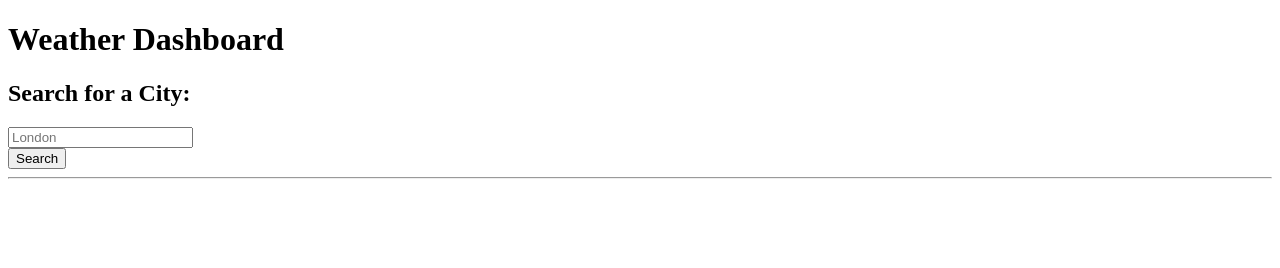
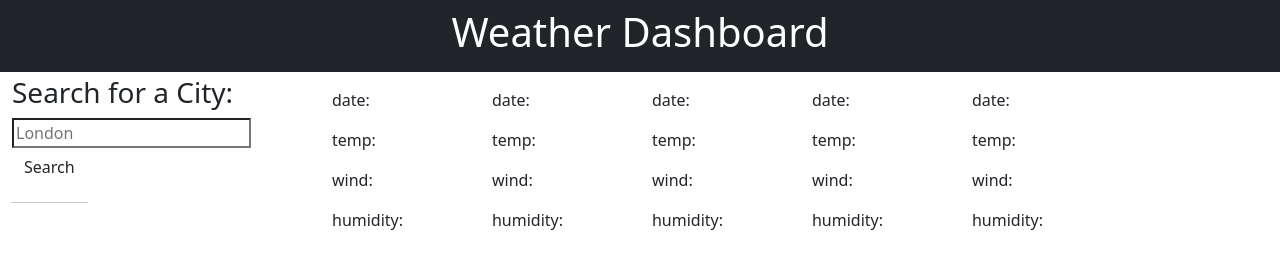
Before and after one commit to mirpur33/LocalStorage, a plain HTML site: page index.html in a window 1280 px wide. Drawn offline with nearby package versions, Linux system fonts and the light colour scheme.

Commit message:
Bootstap and layout adjustment

```diff
--- a/index.html
+++ b/index.html
@@ -6,6 +6,8 @@
   <meta name="viewport" content="width=device-width, initial-scale=1.0" />
   <meta http-equiv="X-UA-Compatible" content="ie=edge" />
   <link rel="stylesheet" href="styles/reset.css" />
+  <link href="https://cdn.jsdelivr.net/npm/bootstrap@5.3.2/dist/css/bootstrap.min.css" rel="stylesheet" integrity="sha384-T3c6CoIi6uLrA9TneNEoa7RxnatzjcDSCmG1MXxSR1GAsXEV/Dwwykc2MPK8M2HN" crossorigin="anonymous">
+
   <title>Weather Dashboard</title>
 </head>
 
@@ -40,7 +42,38 @@
 
       <div class="col-lg-9 pb-3">
         <section id="today" class="mt-3" role="region" aria-live="polite"></section>
-        <section id="forecast" class="row mt-3" role="region" aria-live="polite"></section>
+        <section id="forecast" class="row mt-3" role="region" aria-live="polite">
+          <section class = "col-md-2">
+            <p id = "date1">date:</p>
+            <p id = "temp1">temp:</p>
+            <p id = "wind1">wind:</p>
+            <p id = "humidity1">humidity:</p>
+          </section>
+          <section class = "col-md-2">
+            <p id = "date1">date:</p>
+            <p id = "temp1">temp:</p>
+            <p id = "wind1">wind:</p>
+            <p id = "humidity1">humidity:</p>
+          </section>
+          <section class = "col-md-2">
+            <p id = "date1">date:</p>
+            <p id = "temp1">temp:</p>
+            <p id = "wind1">wind:</p>
+            <p id = "humidity1">humidity:</p>
+          </section>
+          <section class = "col-md-2">
+            <p id = "date1">date:</p>
+            <p id = "temp1">temp:</p>
+            <p id = "wind1">wind:</p>
+            <p id = "humidity1">humidity:</p>
+          </section>
+          <section class = "col-md-2">
+            <p id = "date1">date:</p>
+            <p id = "temp1">temp:</p>
+            <p id = "wind1">wind:</p>
+            <p id = "humidity1">humidity:</p>
+          </section>
+        </section>
       </div>
     </div>
   </div>
```
